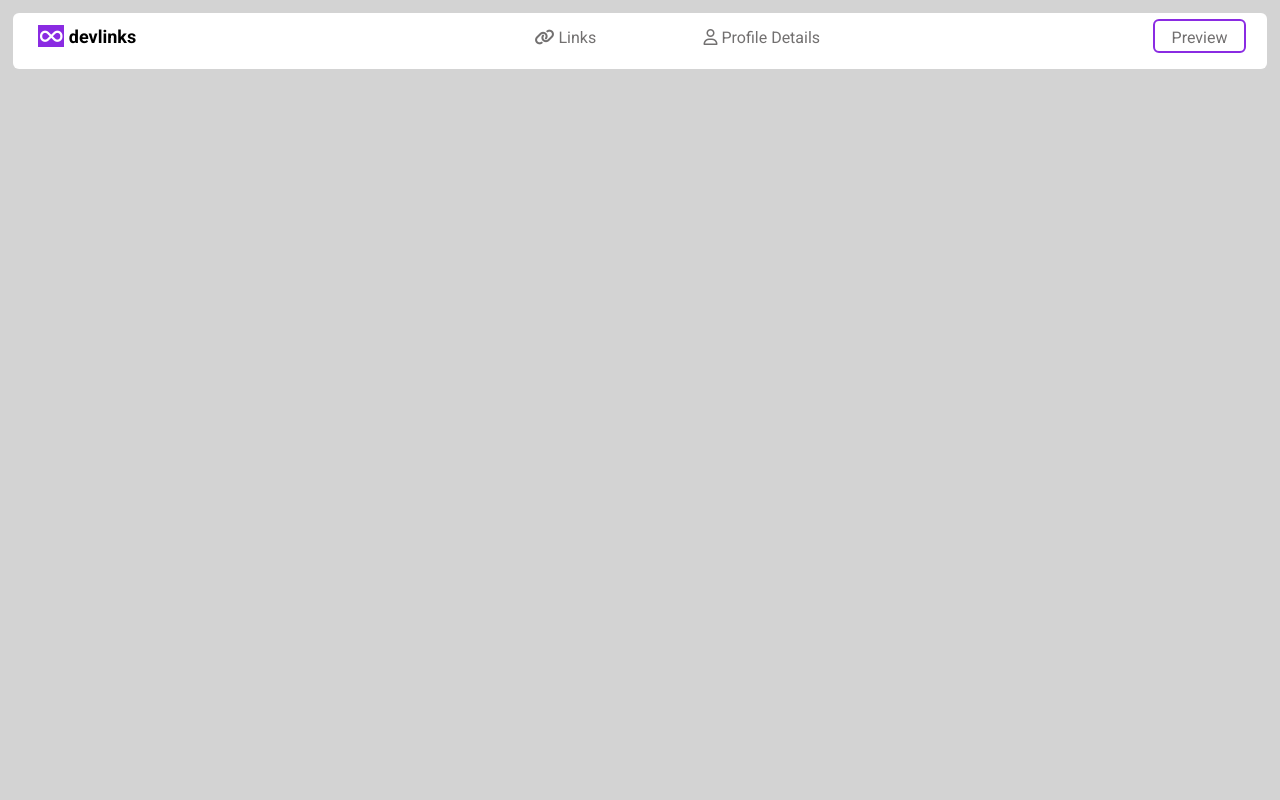
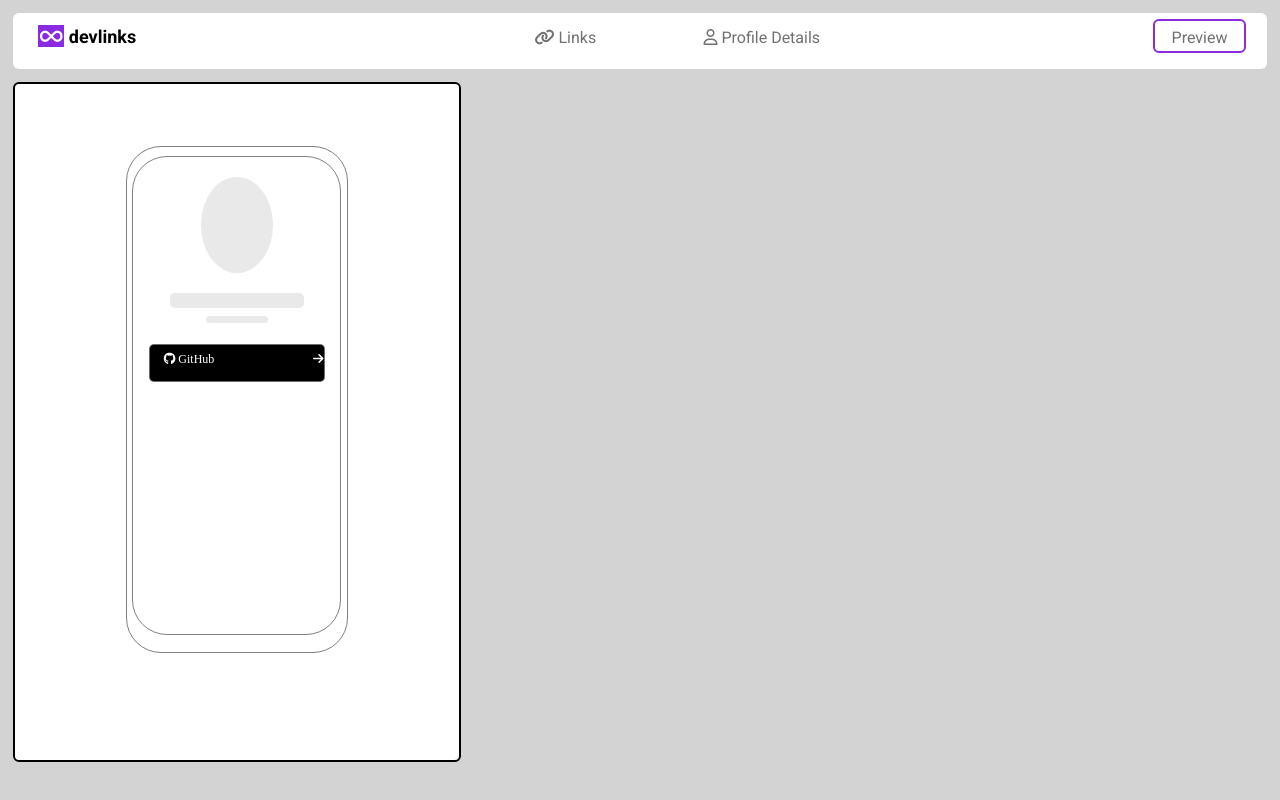
Before and after one commit to Eb1rar/device-teamwork, a plain HTML site: page index.html in a window 1280 px wide. Drawn offline with Linux system fonts and the light colour scheme.

Commit message:
Device-Look-continue

```diff
--- a/index.html
+++ b/index.html
@@ -41,5 +41,18 @@
         <li id="preview"><a href="#">Preview</a></li>
       </ul>
     </nav>
+    <section class="left">
+      <article class="phone">
+        <article class="phone2">
+          <article class="photo"></article>
+          <article class="photo2"></article>
+          <article class="photo3"></article>
+          <article class="github">
+            <i id="space" class="fa-brands fa-github"></i> GitHub
+            <i id="arrow" class="fa-solid fa-arrow-right"></i>
+          </article>
+        </article>
+      </article>
+    </section>
   </body>
 </html>
--- a/style.css
+++ b/style.css
@@ -86,3 +86,69 @@ div:hover #icon2 {
   padding: 0.6% 1.3%;
   padding-bottom: 0.3%;
 }
+/* ____________________________________________________________ */
+
+.left {
+  border: 2px solid black;
+  height: 85vh;
+  width: 35%;
+  margin-left: 1%;
+  border-radius: 6px;
+  background-color: white;
+}
+
+.phone {
+  border: 1px solid gray;
+  width: 50%;
+  height: 75%;
+  margin: auto;
+  margin-top: 14%;
+  border-radius: 35px;
+  background-color: white;
+}
+.phone2 {
+  border: 1px solid gray;
+  width: 95%;
+  height: 95%;
+  margin: 4% auto;
+  border-radius: 35px;
+  background-color: white;
+}
+.photo {
+  width: 35%;
+  height: 20%;
+  margin: 10% auto;
+  border-radius: 50%;
+  background-color: rgba(211, 211, 211, 0.505);
+}
+.photo2 {
+  width: 65%;
+  height: 3%;
+  margin: 10% auto 3%;
+  border-radius: 5px;
+  background-color: rgba(211, 211, 211, 0.505);
+}
+.photo3 {
+  width: 30%;
+  height: 1.5%;
+  margin: 4% auto;
+  border-radius: 5px;
+  background-color: rgba(211, 211, 211, 0.505);
+}
+.github {
+  border: 1px solid rgba(211, 211, 211, 0.505);
+  width: 85%;
+  height: 8%;
+  margin: 10% auto;
+  border-radius: 5px;
+  background-color: black;
+  color: white;
+  font-size: 12px;
+  padding-top: 3.5%;
+}
+#arrow {
+  padding-left: 55%;
+}
+#space {
+  padding-left: 8%;
+}
```
